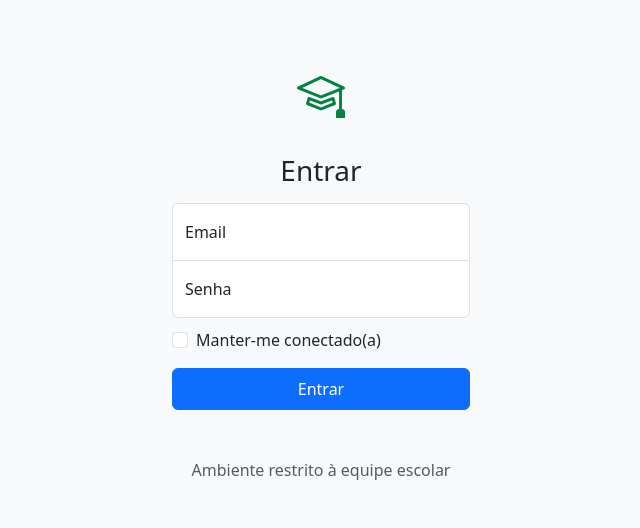
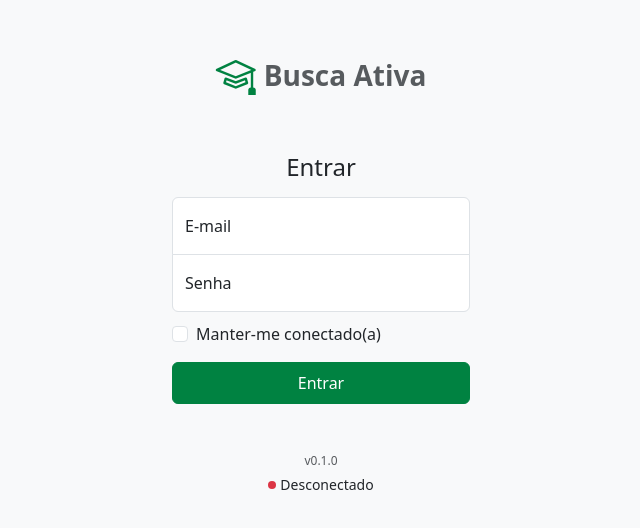
Before and after one commit to eemtijca/app-busca-ativa, a Vue app: page / in a window 1280 px wide. Shown: the part 122-650 px from the top of the page, without its empty margins (319-959 px from the left). Built offline with nearby package versions, Linux system fonts and the light colour scheme; no server answers.

Commit message:
feat: adicionar verificação de saúde do Supabase, componente IndicadorConexao e versão v0.1.0 nas telas de login e dashboard

```diff
--- a/src/assets/cores.css
+++ b/src/assets/cores.css
@@ -8,18 +8,28 @@
   --bs-link-color-rgb: 0, 130, 65;
   --bs-link-hover-color: #006632;
   --bs-link-hover-color-rgb: 0, 102, 50;
-  --bs-btn-bg: #008241;
-  --bs-btn-border-color: #008241;
-  --bs-btn-hover-bg: #006632;
-  --bs-btn-hover-border-color: #005229;
-  --bs-btn-active-bg: #005229;
-  --bs-btn-active-border-color: #003d1f;
   --bs-font-sans-serif: 'Geist', system-ui, -apple-system, sans-serif;
   --bs-font-monospace: 'Geist Mono', SFMono-Regular, Menlo, Monaco, Consolas, monospace;
 }
 
 body {
   font-family: var(--bs-font-sans-serif);
+}
+
+.btn-primary {
+  --bs-btn-color: #fff;
+  --bs-btn-bg: #008241;
+  --bs-btn-border-color: #008241;
+  --bs-btn-hover-color: #fff;
+  --bs-btn-hover-bg: #006632;
+  --bs-btn-hover-border-color: #005229;
+  --bs-btn-focus-shadow-rgb: 0, 130, 65;
+  --bs-btn-active-color: #fff;
+  --bs-btn-active-bg: #005229;
+  --bs-btn-active-border-color: #003d1f;
+  --bs-btn-disabled-color: #fff;
+  --bs-btn-disabled-bg: #008241;
+  --bs-btn-disabled-border-color: #008241;
 }
 
 .btn-outline-primary {
--- /dev/null
+++ b/src/componentes/IndicadorConexao.vue
@@ -0,0 +1,27 @@
+<script setup lang="ts">
+import type { StatusConexao } from '@/composables/useStatusConexao';
+
+defineProps<{
+  status: StatusConexao;
+}>();
+</script>
+
+<template>
+  <span class="d-inline-flex align-items-center gap-1">
+    <span
+      class="rounded-circle d-inline-block"
+      :class="{
+        'bg-success': status === 'conectado',
+        'bg-danger': status === 'desconectado',
+        'bg-warning': status === 'verificando',
+      }"
+      style="width: 8px; height: 8px"
+      aria-hidden="true"
+    ></span>
+    <span class="small">
+      <template v-if="status === 'conectado'">Conectado</template>
+      <template v-else-if="status === 'desconectado'">Desconectado</template>
+      <template v-else>Verificando...</template>
+    </span>
+  </span>
+</template>
--- /dev/null
+++ b/src/composables/useStatusConexao.ts
@@ -0,0 +1,36 @@
+import { ref, type Ref } from 'vue';
+
+export type StatusConexao = 'verificando' | 'conectado' | 'desconectado';
+
+const status: Ref<StatusConexao> = ref('verificando');
+let iniciado = false;
+
+async function verificar(): Promise<void> {
+  const url = import.meta.env.VITE_SUPABASE_URL;
+  if (!url) {
+    status.value = 'desconectado';
+    return;
+  }
+
+  try {
+    const resposta = await fetch(`${url}/auth/v1/health`, {
+      signal: AbortSignal.timeout(5000),
+    });
+    status.value = resposta.ok ? 'conectado' : 'desconectado';
+  } catch {
+    status.value = 'desconectado';
+  }
+}
+
+function iniciarVerificacao(): void {
+  if (iniciado) return;
+  iniciado = true;
+  verificar();
+  setInterval(verificar, 30000);
+}
+
+export function useStatusConexao() {
+  iniciarVerificacao();
+
+  return { status };
+}
--- a/src/layouts/LayoutPrincipal.vue
+++ b/src/layouts/LayoutPrincipal.vue
@@ -1,11 +1,14 @@
 <script setup lang="ts">
 import { useRouter } from 'vue-router';
 import { useAutenticacao } from '@/composables/useAutenticacao';
+import { useStatusConexao } from '@/composables/useStatusConexao';
+import IndicadorConexao from '@/componentes/IndicadorConexao.vue';
 import CabecalhoNavegacao from '@/componentes/CabecalhoNavegacao.vue';
 
 const router = useRouter();
 
 const { usuario, logout } = useAutenticacao();
+const { status } = useStatusConexao();
 async function handleLogout(): Promise<void> {
   await logout();
   await router.push('/');
@@ -65,11 +68,8 @@ async function handleLogout(): Promise<void> {
       <div
         class="d-flex flex-wrap justify-content-between align-items-center gap-2 small text-body-secondary px-3"
       >
-        <span>
-          <i class="bi bi-mortarboard text-primary me-1" aria-hidden="true"></i>
-          Busca Ativa Escolar
-        </span>
-        <span>Ambiente restrito</span>
+        <IndicadorConexao :status="status" />
+        <span>v0.1.0</span>
       </div>
     </footer>
   </div>
--- a/src/paginas/LoginView.vue
+++ b/src/paginas/LoginView.vue
@@ -2,10 +2,13 @@
 import { ref } from 'vue';
 import { useRouter } from 'vue-router';
 import { useAutenticacao } from '@/composables/useAutenticacao';
+import { useStatusConexao } from '@/composables/useStatusConexao';
+import IndicadorConexao from '@/componentes/IndicadorConexao.vue';
 import { armazenamento } from '@/servicos/supabase';
 
 const router = useRouter();
 const { usuario, login } = useAutenticacao();
+const { status } = useStatusConexao();
 
 const email = ref('');
 const senha = ref('');
@@ -24,11 +27,11 @@ function traduzirErro(erroDesconhecido: unknown): string {
     erroDesconhecido instanceof Error ? erroDesconhecido.message : String(erroDesconhecido);
 
   if (mensagemOriginal.includes('Invalid login credentials')) {
-    return 'Email ou senha incorretos.';
+    return 'E-mail ou senha incorretos.';
   }
 
   if (mensagemOriginal.includes('Email not confirmed')) {
-    return 'Email ainda não confirmado. Verifique sua caixa de entrada.';
+    return 'E-mail ainda não confirmado. Verifique sua caixa de entrada.';
   }
 
   if (mensagemOriginal.includes('Too many requests')) {
@@ -87,15 +90,18 @@ async function handleLogin(): Promise<void> {
   <div class="d-flex align-items-center py-4 bg-body-tertiary" style="min-height: 100dvh">
     <div class="form-signin w-100 m-auto">
       <form @submit.prevent="handleLogin" novalidate>
-        <div class="text-center mb-4">
+        <div class="d-flex align-items-center justify-content-center gap-2 mb-5">
           <i
             class="bi bi-mortarboard"
-            style="font-size: 3rem; color: var(--bs-primary)"
+            style="font-size: 2.5rem; color: var(--bs-primary)"
             aria-hidden="true"
           ></i>
+          <span class="fw-semibold text-body-secondary" style="font-size: 1.75rem">
+            Busca Ativa
+          </span>
         </div>
 
-        <h1 class="h3 mb-3 fw-normal text-center">Entrar</h1>
+        <h1 class="h4 mb-3 fw-normal text-center">Entrar</h1>
 
         <div v-if="erro" class="alert alert-danger d-flex align-items-center" role="alert">
           <svg
@@ -125,7 +131,7 @@ async function handleLogin(): Promise<void> {
             autocomplete="email"
             required
           />
-          <label for="email">Email</label>
+          <label for="email">E-mail</label>
         </div>
 
         <div class="form-floating">
@@ -158,7 +164,10 @@ async function handleLogin(): Promise<void> {
           {{ carregando ? 'Entrando...' : 'Entrar' }}
         </button>
 
-        <p class="mt-5 mb-3 text-body-secondary text-center">Ambiente restrito à equipe escolar</p>
+        <p class="mt-5 mb-1 text-body-secondary text-center" style="font-size: 0.75rem">v0.1.0</p>
+        <div class="d-flex justify-content-center mb-3">
+          <IndicadorConexao :status="status" />
+        </div>
       </form>
     </div>
   </div>
```
